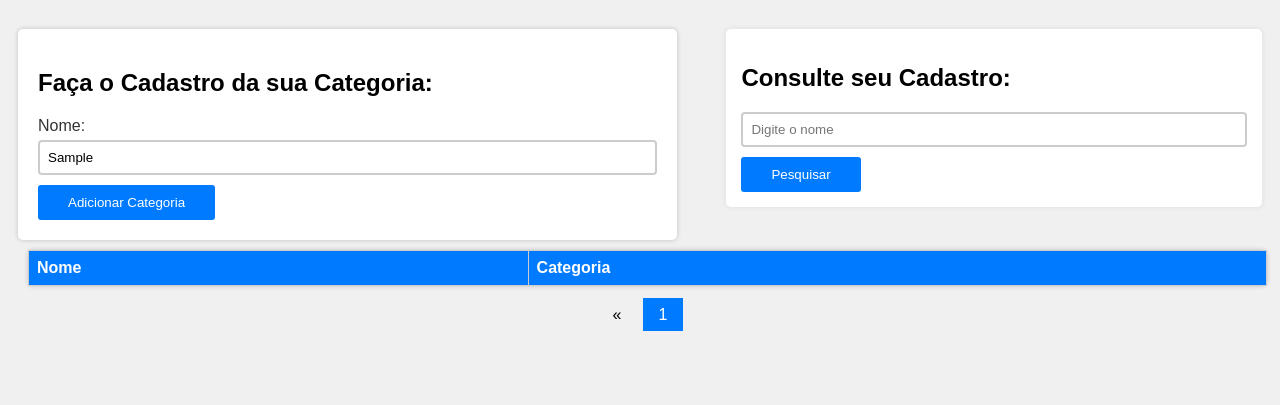
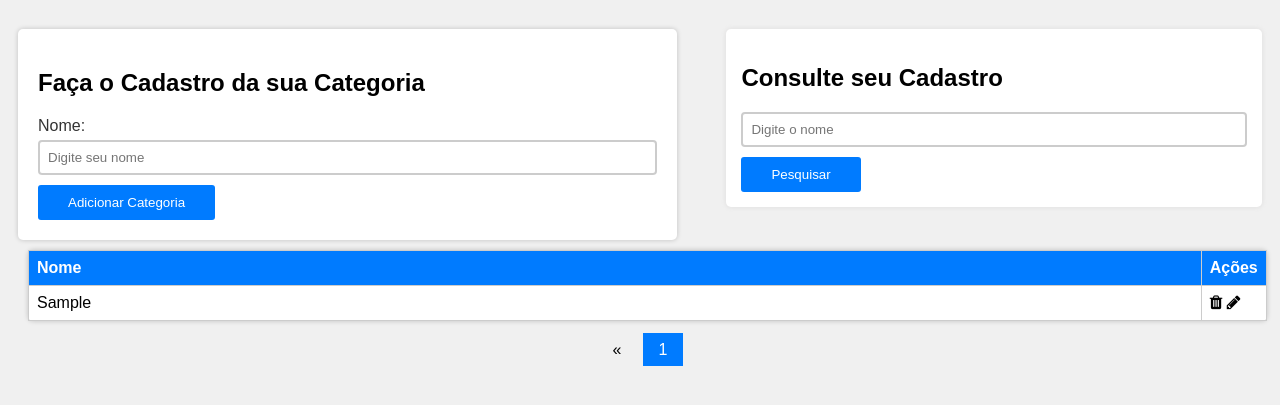
Before and after one commit to SheltonFarias/sistema_de_cadastro, a website built with Vite: page frontend/category/categorias.html in a window 1280 px wide. Both pictures are taken after typing "Sample" into the empty fields and a click on the button "Adicionar Categoria". Shown: the part 81-486 px from the top of the page. Built offline with nearby package versions, Linux system fonts and the light colour scheme.

Commit message:
finalizado funçoes de categorias

```diff
--- a/frontend/category/categorias.html
+++ b/frontend/category/categorias.html
@@ -12,16 +12,19 @@
 
     <!-- Formulário de consulta de contatos -->
     <div id="consult-category">
-        <h2>Consulte seu Cadastro:</h2>
+        <h2>Consulte seu Cadastro</h2>
         <input type="text" id="pesquisa" placeholder="Digite o nome">
         <button onclick="pesquisarCategoria()">Pesquisar</button>
     </div>
 
     <!-- add contatos -->
     <div id="register-category">
-       <h2>Faça o Cadastro da sua Categoria:</h2>
+       <h2>Faça o Cadastro da sua Categoria</h2>
         <label for="nome">Nome:</label>
-        <input type="text" id="nome" placeholder="Digite sua Categoria" required><br>
+        <input type="text" id="nome" placeholder="Digite seu nome" required><br>
+
+        <!-- <label for="categoria">Categoria</label>
+        <input type="text" id="categoria" placeholder="Digite sua Categoria" required><br> -->
 
         <button class="adicionarCategorias" onclick="adicionarCategoria()">Adicionar Categoria</button>
     </div>
@@ -32,7 +35,7 @@
         <thead>
             <tr>
                 <th>Nome</th>
-                <th>Categoria</th>
+                <th class="acoes">Ações</th>
             </tr>
         </thead>
         <tbody>
--- a/frontend/category/category.js
+++ b/frontend/category/category.js
@@ -1,6 +1,6 @@
 function adicionarCategoria() {
   let nome = document.getElementById("nome").value;
-  let categoria = document.getElementById("categoria").value;
+  // let categoria = document.getElementById("categoria").value;
 
 
   let table = document.getElementById("result-category").getElementsByTagName('tbody')[0];
@@ -9,16 +9,16 @@ function adicionarCategoria() {
   let cell1 = newRow.insertCell(0);
   cell1.textContent = nome;
 
-  let cell2 = newRow.insertCell(1);
-  cell2.textContent = categoria;
+  // let cell2 = newRow.insertCell(1);
+  // cell2.textContent = categoria;
 
-  let cell3 = newRow.insertCell(2);
+  let cell3 = newRow.insertCell(1);
   cell3.innerHTML = '<i class="fa fa-trash" onclick="excluirCategoria(this)"></i>' +
       ' <i class="fa fa-pencil" onclick="editarCategoria(this)"></i>';
 
   // Limpar o formulário após adicionar o contato
   document.getElementById("nome").value = "";
-  document.getElementById("categoria").value = "";
+  // document.getElementById("categoria").value = "";
 }
 
 
@@ -38,7 +38,7 @@ function editarCategoria(icon) {
 
 function pesquisarCategoria() {
   var pesquisa = document.getElementById("pesquisa").value.toLowerCase();
-  var table = document.getElementById("result-contacts").getElementsByTagName('tbody')[0];
+  var table = document.getElementById("result-category").getElementsByTagName('tbody')[0];
   var rows = table.getElementsByTagName("tr");
 
   for (var i = 0; i < rows.length; i++) {
--- a/frontend/category/styles.css
+++ b/frontend/category/styles.css
@@ -144,6 +144,7 @@ table {
 .acoes {
   width: 10px;
 }
+
 button:hover {
   background-color: darkblue;
 }
```
Also changed, not shown: frontend/contacts/index.html (+1 -1 lines).
